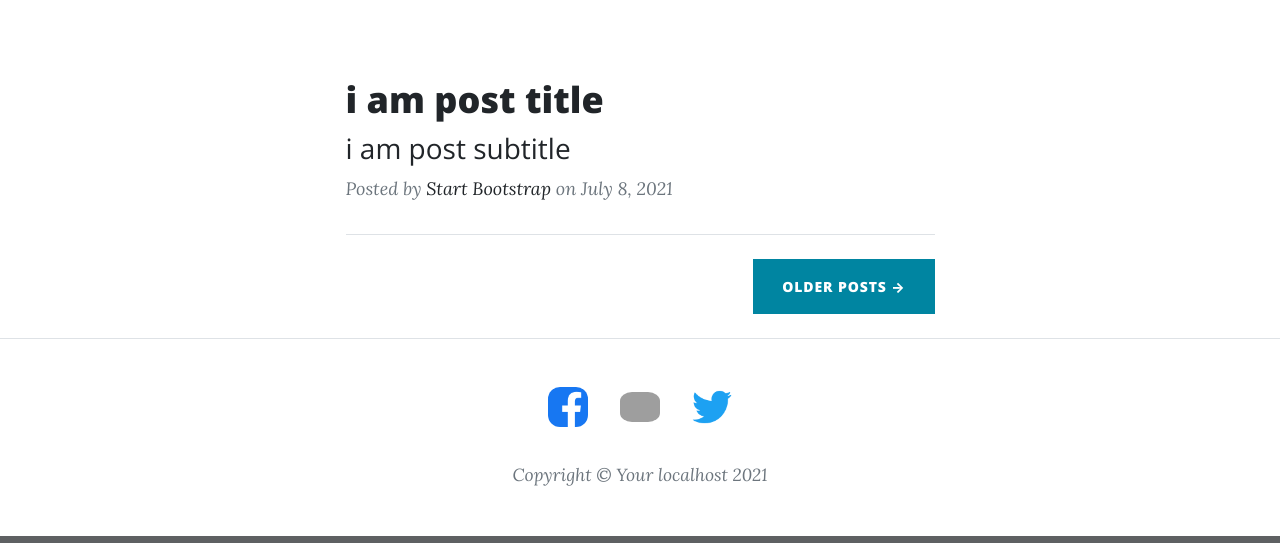
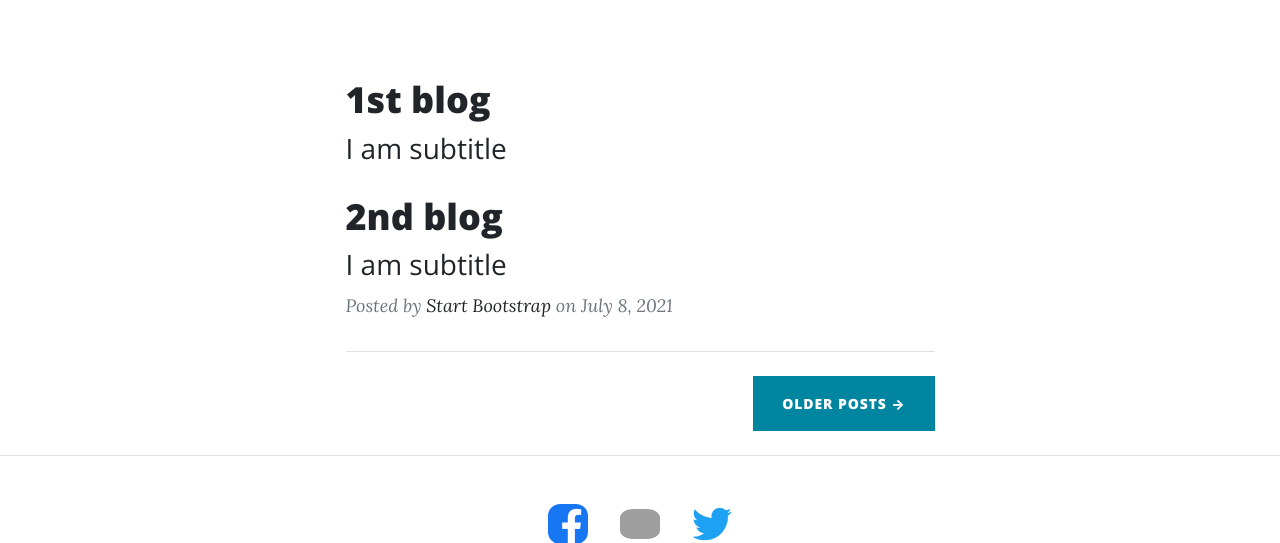
Before and after one commit to dorjoydeb/repo_test, a Django app: page / in a window 1280 px wide. Shown: the part 628-1171 px from the top of the page. Run offline with Django 3.2, Linux system fonts and the light colour scheme; data comes from the database, SQL or seed files in the repository; both versions use the stored data as it was after the commit; some libraries are stand-ins or nearby versions; grey boxes are pictures that could not be loaded.

Commit message:
All apps Dynamic Complite DATE 03:17 PM 07/24/2021

```diff
--- a/index_app/views.py
+++ b/index_app/views.py
@@ -1,16 +1,19 @@
 from django.shortcuts import render
 from django.http import HttpResponse
 from .models import *
+from post_app.models import Post_Blog_sections
 from layout_app.models import Footar
 
 index_page = 'index.html'
 def home(request):
+    blog_data = Post_Blog_sections.objects.all()
     index_data = Index_Top_bar.objects.all()
     layout_data = Footar.objects.all()
 
     super = {
         'all_data': index_data,
         'social': layout_data,
+        'blog': blog_data,
     }
 
     return render(request, index_page, super)
--- a/post_app/models.py
+++ b/post_app/models.py
@@ -16,9 +16,9 @@ class Post_Blog_sections(models.Model):
     Blog_Name = models.CharField(max_length=50, blank=False)
     Blog_title = models.CharField(max_length=100, blank=False)
     Sub_title = models.CharField(max_length=200, blank=True)
-    Description = models.CharField(max_length=1000, blank=False)
+    Description = models.TextField(max_length=1000, blank=False)
     Image = models.ImageField(upload_to='Blog_images/', blank=True)
 
     def __str__(self):
-        return self.Blog_name
+        return self.Blog_Name
 # Create your models here.
--- a/templates/index.html
+++ b/templates/index.html
@@ -24,10 +24,12 @@
                 <div class="col-md-10 col-lg-8 col-xl-7">
                     <!-- Post preview-->
                     <div class="post-preview">
+                       {% for blogg in blog %}
                         <a href="post.html">
-                            <h2 class="post-title">i am post title</h2>
-                            <h3 class="post-subtitle">i am post subtitle</h3>
+                            <h2 class="post-title">{{blogg.Blog_title}}</h2>
+                            <h3 class="post-subtitle">{{blogg.Sub_title}}</h3>
                         </a>
+                        {% endfor %}
                         <p class="post-meta">
                             Posted by
                             <a href="#!">Start Bootstrap</a>
```
Also changed, not shown: templates/post.html (+6 -23 lines), db.sqlite3, media/Blog_images/rocket_1.webp (added), media/Blog_images/rocket_1_3KbpmOi.webp (added), media/Blog_images/rocket_1_JRqvYQr.webp (added), media/Blog_images/rocket_1_tf1jXiA.webp (added), post_app/migrations/0003_alter_post_blog_sections_description.py (added).
